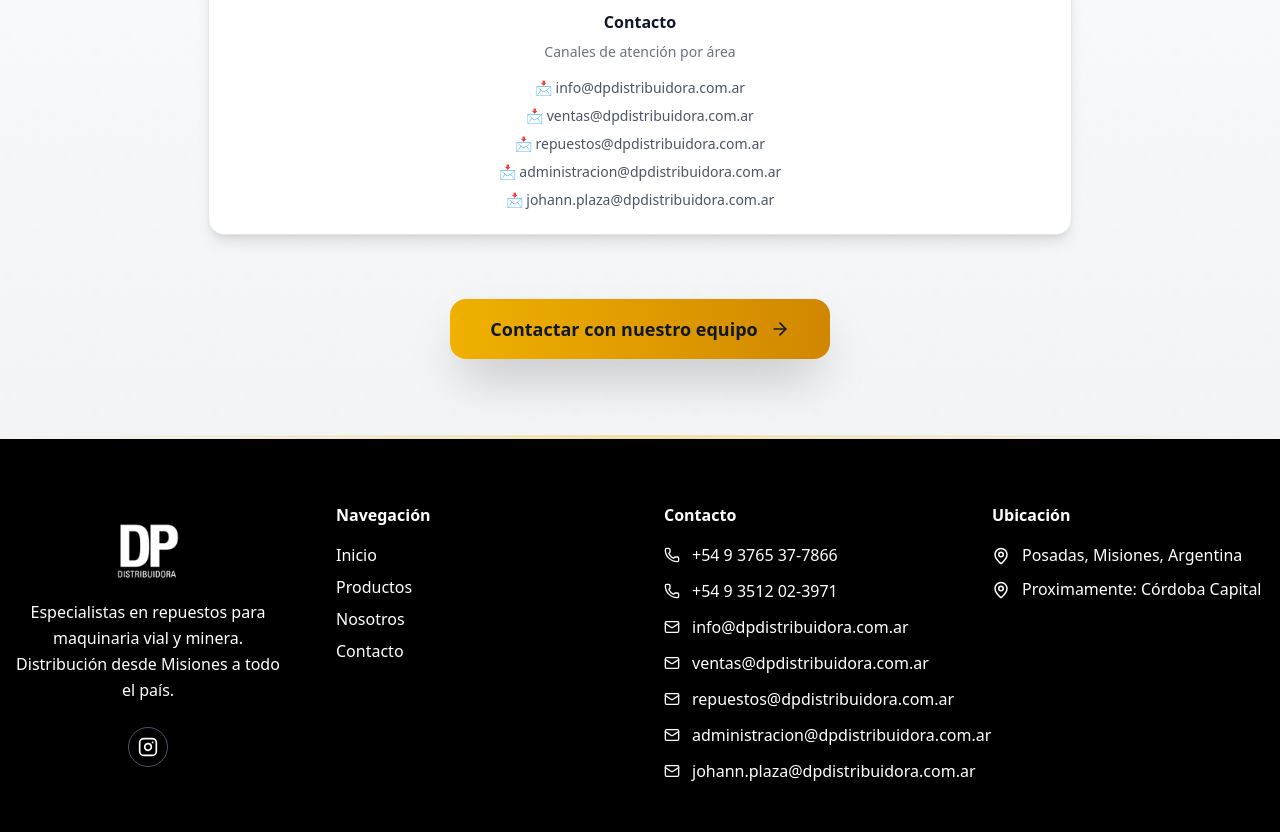
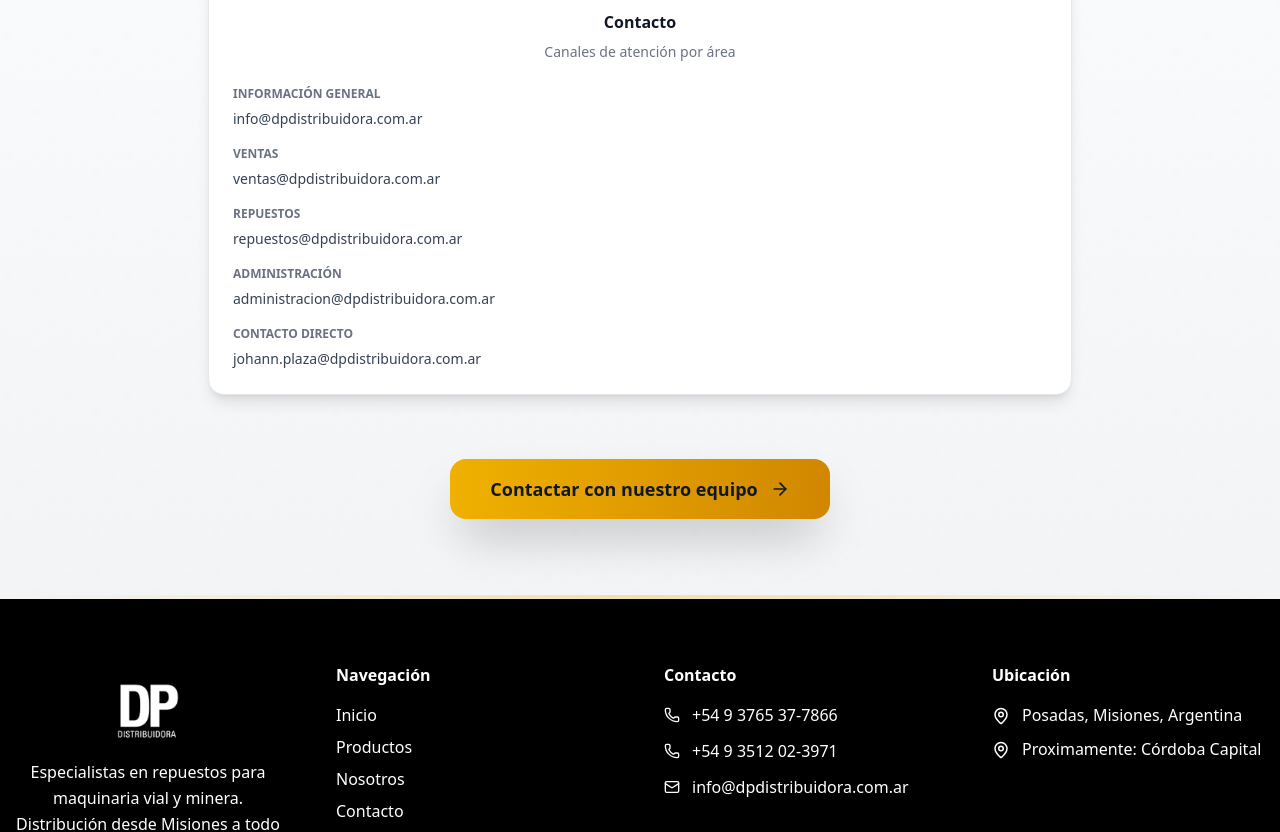
Before and after one commit to polsze/dp-distribuidora, a React (Vite) app: page /sobre-nosotros in a window 1280 px wide. Shown: the part 3920-4752 px from the top of the page. Built offline with nearby package versions, Linux system fonts and the light colour scheme.

Commit message:
final changes

```diff
--- a/index.html
+++ b/index.html
@@ -9,13 +9,13 @@
 
     <!-- TÍTULO SEO -->
     <title>
-      DP Distribuidora | Repuestos para Maquinaria Vial y Minera en Argentina
+      DP Distribuidora | Repuestos para Maquinaria Vial y Minera
     </title>
 
     <!-- META DESCRIPTION -->
     <meta
       name="description"
-      content="DP Distribuidora especializada en repuestos para maquinaria vial y minera. Venta y envíos a todo el país. Soporte técnico y soluciones para equipos pesados"
+      content="DP Distribuidora especializada en repuestos para maquinaria vial y minera. Envíos a todo el país. Soporte técnico y soluciones para equipos pesados"
     />
 
     <!-- KEYWORDS -->
@@ -52,7 +52,7 @@
     />
     <meta
       property="og:description"
-      content="Distribuidora especializada en repuestos para maquinaria vial y minera. Soluciones confiables para equipos pesados en todo el país."
+      content="DP Distribuidora especializada en repuestos para maquinaria vial y minera. Envíos a todo el país. Soporte técnico y soluciones para equipos pesados"
     />
     <meta
       property="og:image"
@@ -64,7 +64,7 @@
     <meta name="twitter:title" content="DP Distribuidora | Maquinaria Vial y Minera" />
     <meta
       name="twitter:description"
-      content="Repuestos para maquinaria pesada, vial y minera. Distribución nacional."
+      content="Repuestos para maquinaria pesada, vial y minera. Distribución nacional"
     />
     <meta
       name="twitter:image"
@@ -77,7 +77,7 @@
         "@context": "https://schema.org",
         "@type": "AutoPartsStore",
         "name": "DP Distribuidora",
-        "description": "Distribuidora de repuestos para maquinaria vial y minera. Especialistas en soluciones para equipos pesados con alcance nacional.",
+        "description": "DP Distribuidora especializada en repuestos para maquinaria vial y minera. Envíos a todo el país. Soporte técnico y soluciones para equipos pesados",
         "url": "https://dpdistribuidora.com.ar",
         "telephone": "+5493765377866",
         "address": {
--- a/src/components/layout/Footer.jsx
+++ b/src/components/layout/Footer.jsx
@@ -49,7 +49,7 @@ const Footer = () => {
               </a>
             </li>
             <li>
-              <a href="/nosotros" className="hover:text-yellow-400 transition">
+              <a href="/sobre-nosotros" className="hover:text-yellow-400 transition">
                 Nosotros
               </a>
             </li>
@@ -78,22 +78,6 @@ const Footer = () => {
               <Mail size={16} className="shrink-0"/>
               <span>info@dpdistribuidora.com.ar</span>
             </li>
-            <li className="flex items-center gap-3">
-              <Mail size={16} className="shrink-0"/>
-              <span>ventas@dpdistribuidora.com.ar</span>
-            </li>
-            <li className="flex items-center gap-3">
-              <Mail size={16} className="shrink-0"/>
-              <span>repuestos@dpdistribuidora.com.ar</span>
-            </li>
-            <li className="flex items-center gap-3">
-              <Mail size={16} className="shrink-0" />
-              <span>administracion@dpdistribuidora.com.ar</span>
-            </li>
-            <li className="flex items-center gap-3">
-              <Mail size={16} className="shrink-0" />
-              <span>johann.plaza@dpdistribuidora.com.ar</span>
-            </li>
           </ul>
         </div>
 
@@ -113,9 +97,10 @@ const Footer = () => {
       </div>
 
       {/* BARRA INFERIOR */}
-      <div className="border-t border-gray-800 py-6 text-center text-gray-300 text-sm">
+      <div className="border-t flex flex-col md:flex-row justify-around border-gray-800 py-6 text-center text-gray-300 text-sm">
         © {new Date().getFullYear()} DP Distribuidora — Repuestos de Maquinaria
         Vial Pesada
+        <p className="mt-5 text-xs">developed by <a href="https://pablobarriosportfolio-blond.vercel.app/" target="_blank" className="text-blue-500">PBX Digital</a></p>
       </div>
     </footer>
   );
--- a/src/pages/About.jsx
+++ b/src/pages/About.jsx
@@ -98,40 +98,6 @@ const values = [
     title: "Conocimiento Técnico",
     description:
       "Contamos con acceso a todos los manuales de partes para garantizar la precisión en cada solución técnica.",
-  },
-];
-
-// Timeline de la empresa
-const timeline = [
-  {
-    year: "2008",
-    title: "Inicios",
-    description:
-      "Fundación de DP Distribuidora con el objetivo de brindar soluciones confiables para maquinaria vial.",
-  },
-  {
-    year: "2012",
-    title: "Expansión de Marcas",
-    description:
-      "Ampliación de nuestro catálogo para incluir las principales marcas internacionales del sector.",
-  },
-  {
-    year: "2016",
-    title: "Base de Manuales",
-    description:
-      "Implementación de la base completa de manuales de partes para todos los modelos y equipos.",
-  },
-  {
-    year: "2020",
-    title: "Cobertura Nacional",
-    description:
-      "Expansión logística para ofrecer envíos a todo el país con tiempos optimizados.",
-  },
-  {
-    year: "2024",
-    title: "Servicio Integral",
-    description:
-      "Consolidación como proveedor integral con soporte técnico especializado y asesoramiento completo.",
   },
 ];
 
@@ -545,27 +511,56 @@ const About = () => {
                 </div>
 
                 <h4 className="font-bold text-gray-900 mb-2">Contacto</h4>
-                <p className="text-sm text-gray-500 mb-4">
+                <p className="text-sm text-gray-500 mb-6">
                   Canales de atención por área
                 </p>
 
-                <div className="max-h-40 overflow-y-auto text-center px-2 space-y-2 scrollbar-thin scrollbar-thumb-gray-300 scrollbar-track-gray-100">
-                  <p className="text-sm text-gray-600">
-                    📩 info@dpdistribuidora.com.ar
-                  </p>
-                  <p className="text-sm text-gray-600">
-                    📩 ventas@dpdistribuidora.com.ar
-                  </p>
-                  <p className="text-sm text-gray-600">
-                    📩 repuestos@dpdistribuidora.com.ar
-                  </p>
-                  <p className="text-sm text-gray-600">
-                    📩 administracion@dpdistribuidora.com.ar
-                  </p>
-                  <p className="text-sm text-gray-600">
-                    📩 johann.plaza@dpdistribuidora.com.ar
-                  </p>
-                </div>
+                <ul className="space-y-4 text-left">
+                  <li>
+                    <span className="block text-xs font-semibold text-gray-500 uppercase mb-1">
+                      Información General
+                    </span>
+                    <span className="text-sm text-gray-700">
+                      info@dpdistribuidora.com.ar
+                    </span>
+                  </li>
+
+                  <li>
+                    <span className="block text-xs font-semibold text-gray-500 uppercase mb-1">
+                      Ventas
+                    </span>
+                    <span className="text-sm text-gray-700">
+                      ventas@dpdistribuidora.com.ar
+                    </span>
+                  </li>
+
+                  <li>
+                    <span className="block text-xs font-semibold text-gray-500 uppercase mb-1">
+                      Repuestos
+                    </span>
+                    <span className="text-sm text-gray-700">
+                      repuestos@dpdistribuidora.com.ar
+                    </span>
+                  </li>
+
+                  <li>
+                    <span className="block text-xs font-semibold text-gray-500 uppercase mb-1">
+                      Administración
+                    </span>
+                    <span className="text-sm text-gray-700">
+                      administracion@dpdistribuidora.com.ar
+                    </span>
+                  </li>
+
+                  <li>
+                    <span className="block text-xs font-semibold text-gray-500 uppercase mb-1">
+                      Contacto Directo
+                    </span>
+                    <span className="text-sm text-gray-700">
+                      johann.plaza@dpdistribuidora.com.ar
+                    </span>
+                  </li>
+                </ul>
               </div>
 
               {/* CTA final */}
--- a/src/pages/Products.jsx
+++ b/src/pages/Products.jsx
@@ -65,7 +65,7 @@ const productTypes = [
     id: 1,
     name: "Sistemas de Motor",
     category: "Motor y Transmisión",
-    description: "Repuestos completos para motores de maquinaria pesada. Garantizamos máxima potencia y eficiencia.",
+    description: "Repuestos completos para motores de maquinaria vial y minera. Garantizamos máxima potencia y eficiencia.",
     icon: Settings,
     color: "from-blue-500 to-cyan-500",
     bgColor: "bg-blue-500/5",
@@ -326,8 +326,8 @@ const Products = () => {
                 Tipos de Repuestos Disponibles
               </h2>
               <p className="text-gray-600 max-w-3xl mx-auto">
-                Distribuimos una amplia variedad de repuestos para todas las necesidades
-                de mantenimiento y reparación de maquinaria vial
+                Distribuimos una amplia variedad de repuestos calidad OEM para todas las necesidades
+                de mantenimiento y reparación de maquinaria vial y minera
               </p>
             </div>
           </FadeInSection>
@@ -593,7 +593,7 @@ const Products = () => {
 
             <p className="text-xl text-gray-300 mb-10 max-w-2xl mx-auto">
               Nuestro equipo técnico puede asesorarlo sobre el repuesto adecuado
-              para su maquinaria, incluso para modelos especiales o de difícil acceso.
+              para su maquinaria vial y minera, incluso para modelos especiales o de difícil acceso.
             </p>
 
             <div className="flex flex-col sm:flex-row gap-6 justify-center">
```
Also changed, not shown: src/pages/Contact.jsx (+52 -4 lines), src/pages/Home.jsx (+7 -7 lines), public/images/og-image.jpg, public/images/twitter-image.jpg.
